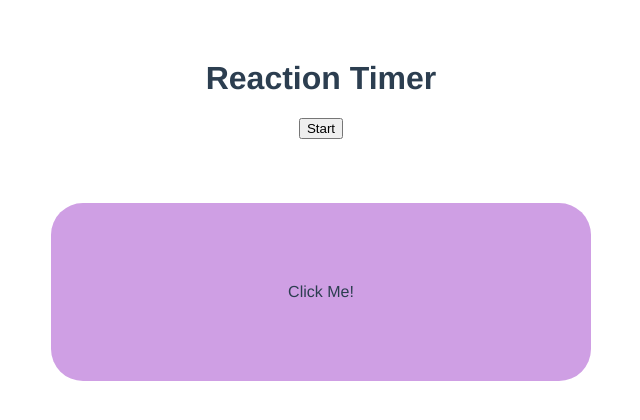
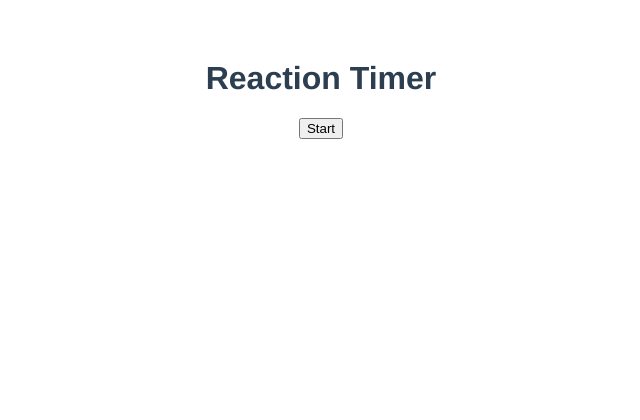
Before and after one commit to asmaaadel0/Reaction-Timer-Game, a Vue app: page / in a window 1280 px wide. Shown: the top 420 px of the page, without its empty margins (319-959 px from the left). Built offline with nearby package versions, Linux system fonts and the light colour scheme.

Commit message:
update styling

```diff
--- a/src/App.vue
+++ b/src/App.vue
@@ -1,7 +1,9 @@
 <template>
   <h1>Reaction Timer</h1>
   <button @click="startGame">Start</button>
-  <the-block></the-block>
+  <div v-if="isStarting">
+    <the-block :delay="delay"></the-block>
+  </div>
 </template>
 
 <script>
--- a/src/components/TheBlock.vue
+++ b/src/components/TheBlock.vue
@@ -4,18 +4,18 @@
 
 <script>
 export default {
-
+    props: ['delay'],
 }
 </script>
 
 <style>
 .block {
-    background-color: rgb(207, 159, 228);
-    width: 30%;
-    height: 30%;
+    background-color: rgba(86, 32, 109, 0.611);
+    width: 25rem;
+    height: 8rem;
     border-radius: 2rem;
     text-align: center;
-    padding: 5rem;
+    padding-top: 6rem;
     margin: 4rem auto;
 }
 </style>
```
